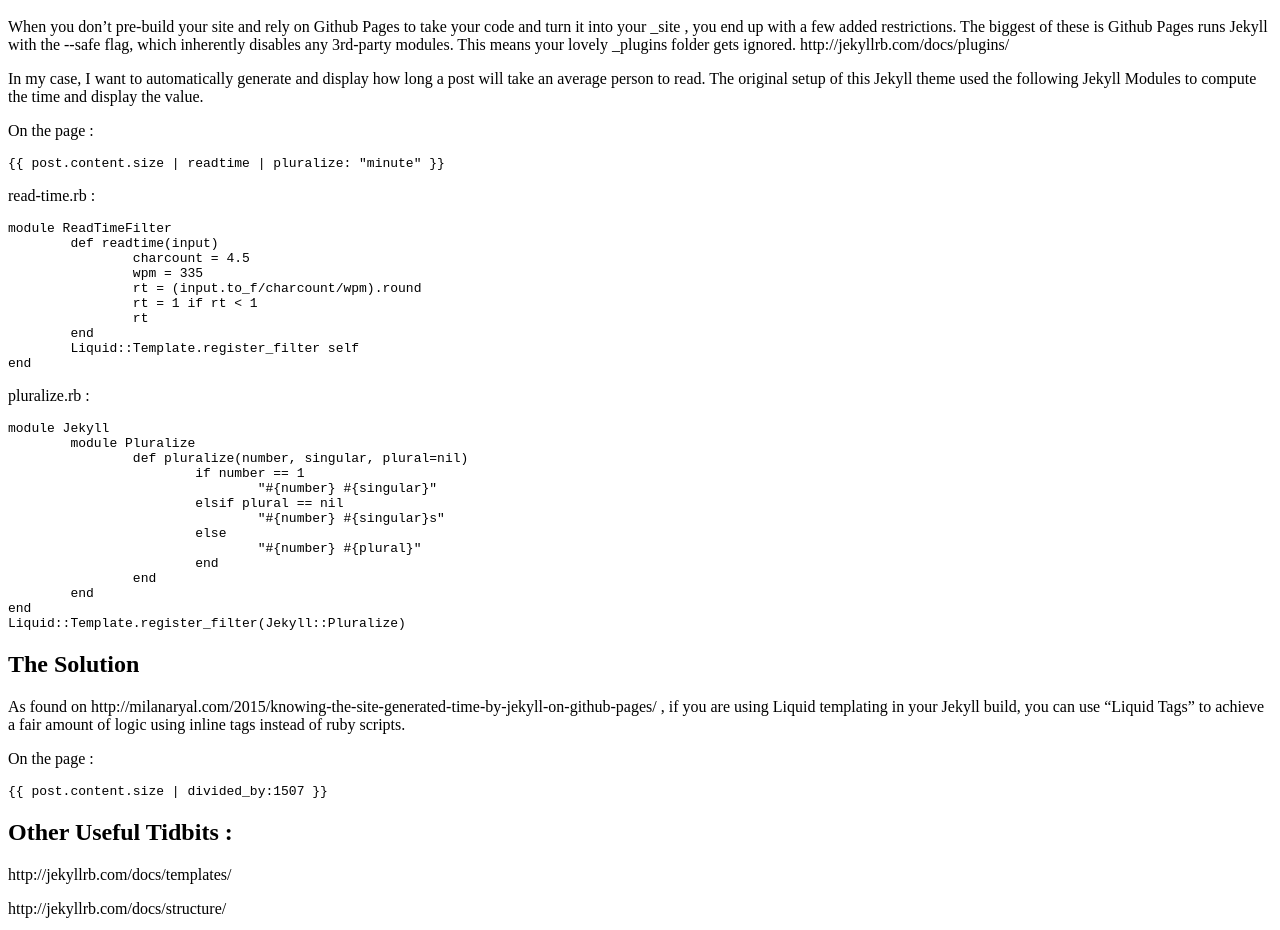
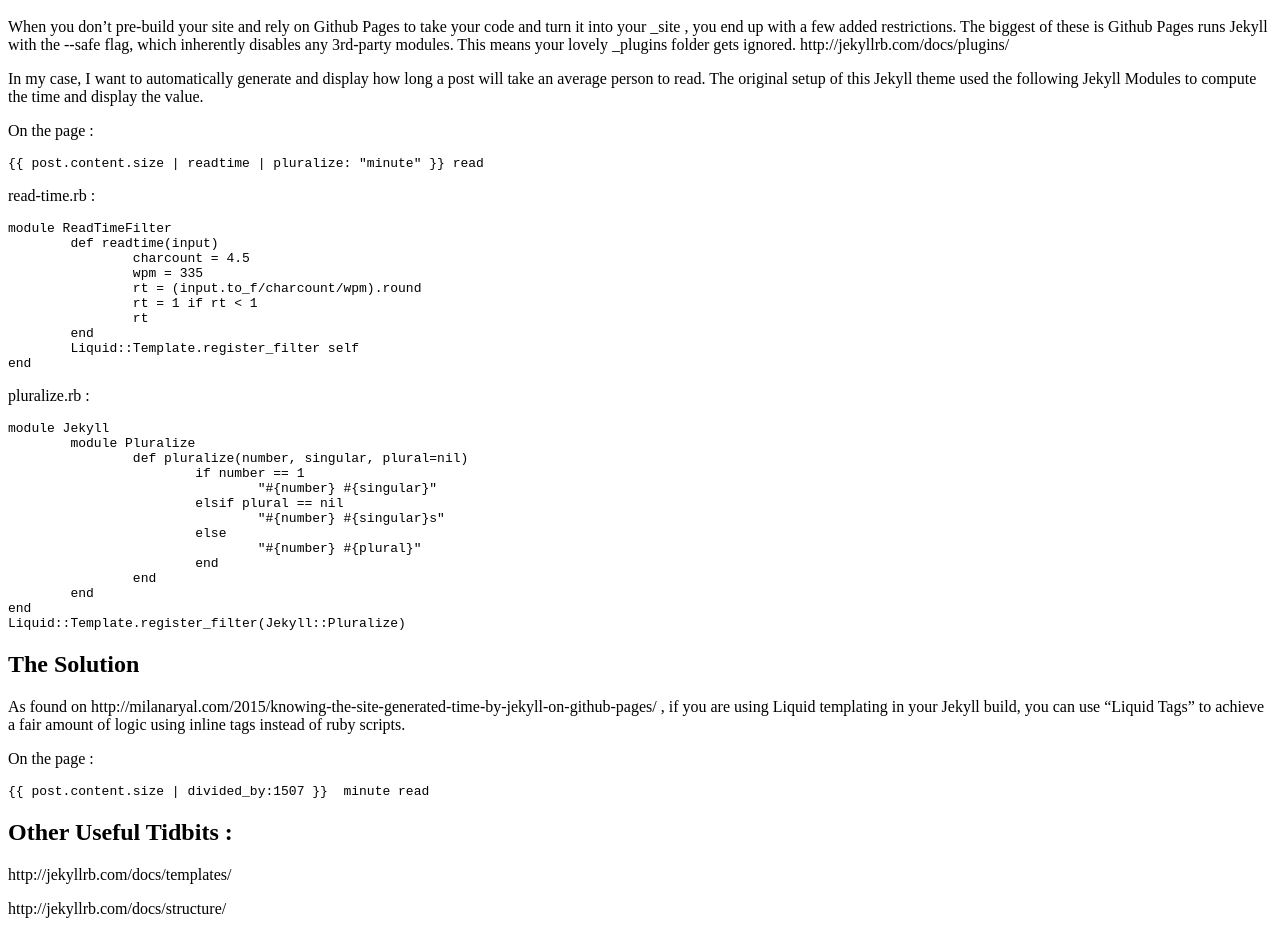
Before and after one commit to hmfaysal/Jekyll-HMFAYSAL-Theme, a Jekyll site: the page built from _posts/2015-09-30-liquid-jekyll.md, in a window 1280 px wide, cut to the strip 1179-2109 px from the top of the page. Built offline with Jekyll 4.4.1, drawn with Linux system fonts in a browser that asks for light colours; comment, search, counter and statistics services are not loaded.

Commit message:
added post liquid jekyll

```diff
--- a/_posts/2015-09-30-liquid-jekyll.md
+++ b/_posts/2015-09-30-liquid-jekyll.md
@@ -27,7 +27,7 @@ On the page &#58;
 
 {% raw %}
 ~~~
-{{ post.content.size | readtime | pluralize: "minute" }}
+{{ post.content.size | readtime | pluralize: "minute" }} read
 ~~~
 {% endraw %}
 
@@ -72,7 +72,7 @@ On the page &#58;
 
 {% raw %}
 ~~~
-{{ post.content.size | divided_by:1507 }}
+{{ post.content.size | divided_by:1507 }}  minute read
 ~~~
 {% endraw %}
 
```
